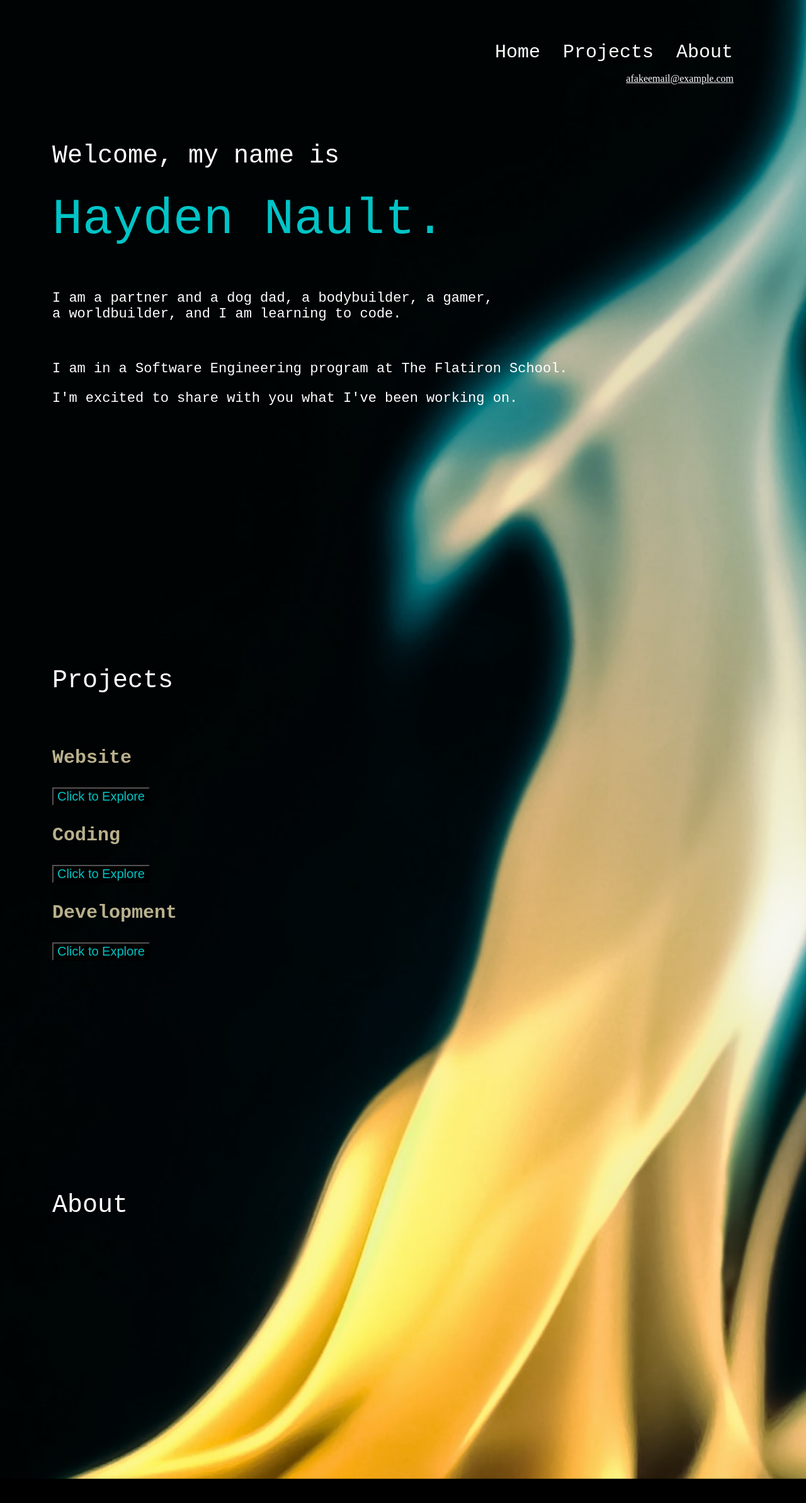
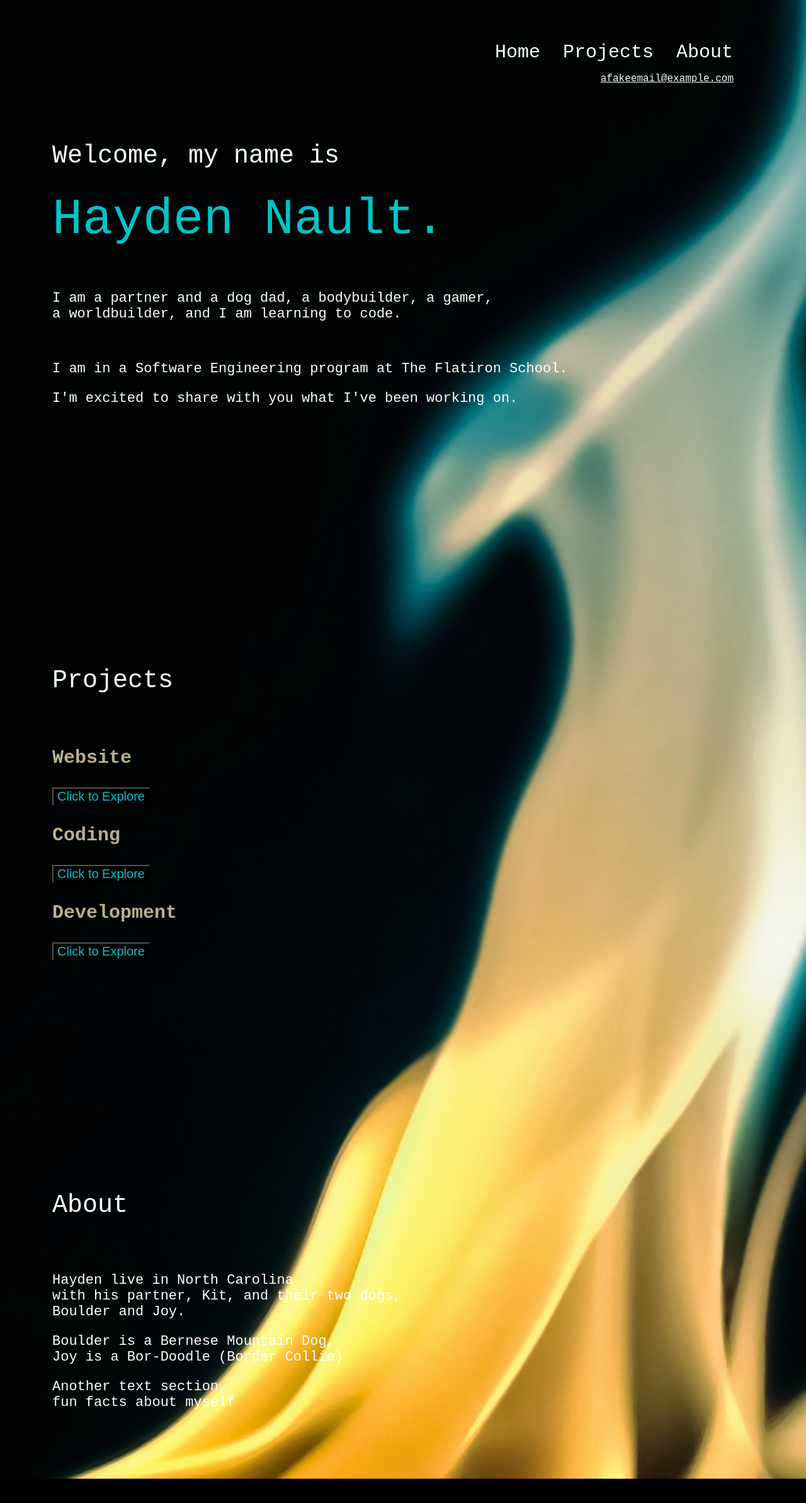
Before and after one commit to naulth/personal_website_final, a plain HTML site: page index.html in a window 1280 px wide. Shown: the whole page at 63% size. Drawn offline with Linux system fonts and the light colour scheme.

Commit message:
added some html text to About

```diff
--- a/index.html
+++ b/index.html
@@ -57,7 +57,12 @@
       </section>
 
       <section id="about">
-        <h2>About</h2>
+        <div>
+         <h2>About</h2>
+         <p>Hayden live in North Carolina <br> with his partner, Kit, and their two dogs, <br> Boulder and Joy.</p>
+         <p>Boulder is a Bernese Mountain Dog, <br> Joy is a Bor-Doodle (Border Collie)</p>
+         <p>Another text section, <br> fun facts about myself</p>
+        </div>
       </section>
 
 
--- a/style.css
+++ b/style.css
@@ -5,7 +5,7 @@ body {
     background-position: center;
   }
 
-html {
+  html {
     scroll-behavior: smooth;
   }
 
@@ -117,4 +117,10 @@ section {
   color: white;
   float: right;
   padding-right: 15px;
+  font-family:'Courier New', Courier, monospace;
 }
+
+#boulder {
+  height: 400px;
+  padding-left: 75px;
+}
```
